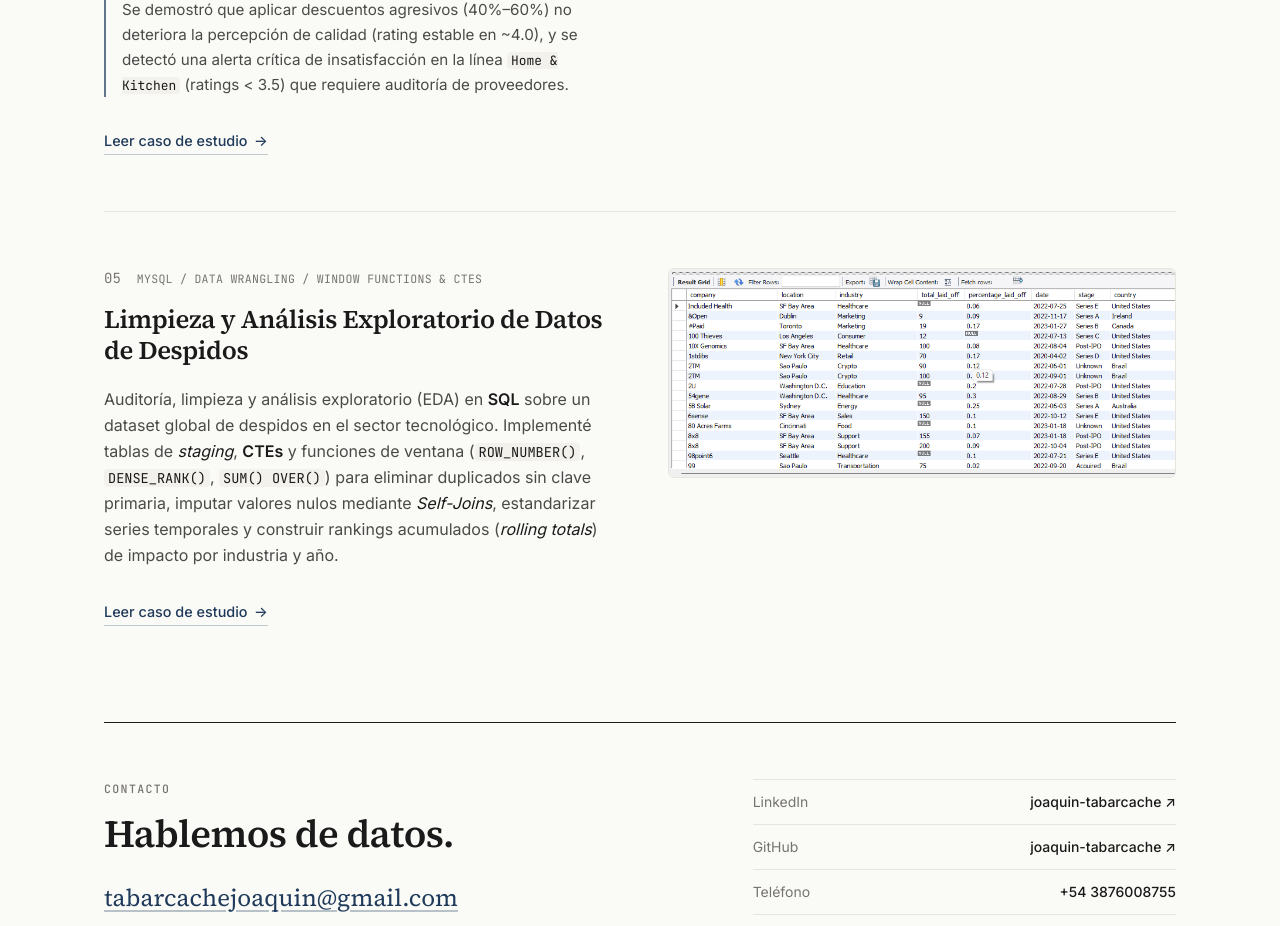
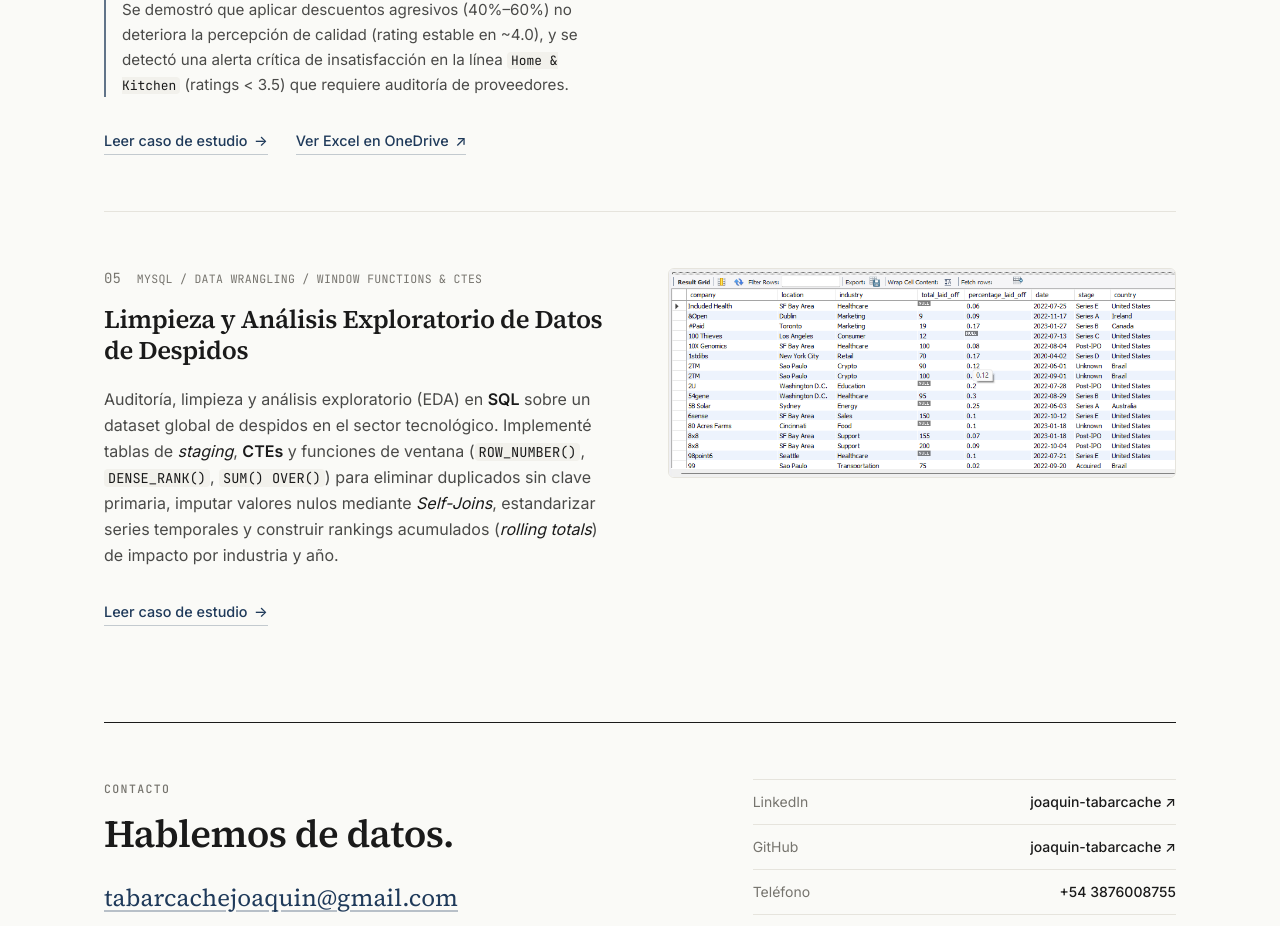
Before and after one commit to joaquin-tabarcache/portafolio, an Astro site: page / in a window 1280 px wide. Shown: the part 3655-4581 px from the top of the page. Built offline with nearby package versions, Linux system fonts and the light colour scheme; Astro itself is replaced by a stand-in of ours.

Commit message:
chore: actualizar CV PDF y enlazar Excel de OneDrive en Amazon India

```diff
--- a/src/pages/index.astro
+++ b/src/pages/index.astro
@@ -43,6 +43,7 @@ type Project = {
   finding?: string;
   demo?: string;
   repo?: string;
+  excel?: string;
   images: { src: ImageMetadata; alt: string }[];
 };
 
@@ -95,6 +96,7 @@ const projects: Project[] = [
       'Análisis comercial sobre un catálogo de <strong>1.465 productos</strong> para evaluar la elasticidad de precios, agresividad de descuentos y satisfacción del cliente. Implementé un pipeline ETL en <strong>Power Query</strong> para desagregar jerarquías de 5 niveles, limpiar formatos monetarios y crear variables de segmentación ordinal (<code>price_segment</code> y <code>discount_bucket</code>).',
     finding:
       'Se demostró que aplicar descuentos agresivos (40%–60%) no deteriora la percepción de calidad (rating estable en ~4.0), y se detectó una alerta crítica de insatisfacción en la línea <code>Home &amp; Kitchen</code> (ratings &lt; 3.5) que requiere auditoría de proveedores.',
+    excel: 'https://1drv.ms/x/c/0832a52185e62b0c/IQB1DBePbaigQICFUk0PJKY3AUZNfLJ1Xtqc76RS_nageow?e=HzKQmk',
     images: [
       { src: previewAmazon1, alt: 'Dashboard en Excel — Caso Amazon India' },
       { src: previewAmazon2, alt: 'Visualizaciones del dashboard — Caso Amazon India' },
@@ -274,6 +276,11 @@ const projects: Project[] = [
                   Ver repositorio en GitHub <span aria-hidden="true">↗</span>
                 </a>
               )}
+              {p.excel && (
+                <a href={p.excel} target="_blank" rel="noopener noreferrer" class="text-link">
+                  Ver Excel en OneDrive <span aria-hidden="true">↗</span>
+                </a>
+              )}
             </div>
           </div>
 
```
Also changed, not shown: 1 other file.
